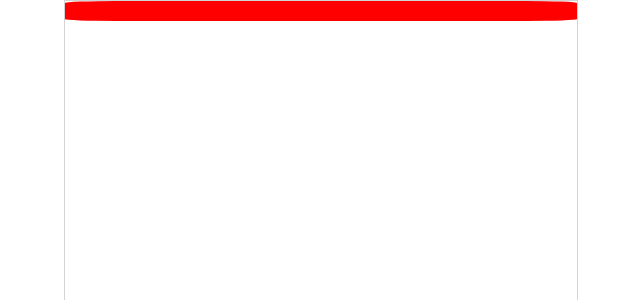
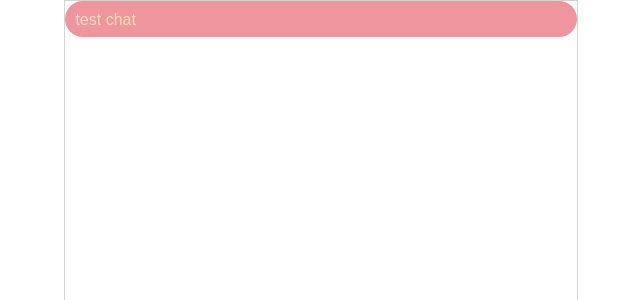
Before and after one commit to PanicP/panicp-profile, a React app: page /chat in a window 1280 px wide. Shown: the top 300 px of the page, without its empty margins (319-959 px from the left). Built offline with nearby package versions, Linux system fonts and the light colour scheme.

Commit message:
WIP: Handle some color

```diff
--- a/src/components/chat/Bubble.scss
+++ b/src/components/chat/Bubble.scss
@@ -1,10 +1,16 @@
+$color1: #B8D8BA;
+$color2: #D9DBBC;
+$color3: #FCDDBC;
+$color4: #EF959D;
+$color5: #69585F;
+
 .bubble-container {
-  background-color: red;
-  border-radius: 10%;
-  height: 1em;
+  background-color: $color4;
+  border-radius: 2em;
   padding: 10px;
 
   > .bubble-label {
-    color: white;
+    color: $color3;
+    height: 1em;
   }
 }
--- a/src/components/chat/Bubble.tsx
+++ b/src/components/chat/Bubble.tsx
@@ -1,15 +1,15 @@
 import React from 'react'
 import './Bubble.scss'
 
-interface ChatBubble {
+interface IChatBubble {
   label: string
 }
 
-const ChatBubble = ( label ) => (
+const ChatBubble = ({ label }: IChatBubble) => (
   <div>
     <div className='bubble-container'>
       <div className='bubble-label'>
-        {/* { label } */}
+        { label }
       </div>
     </div>
   </div>
```
